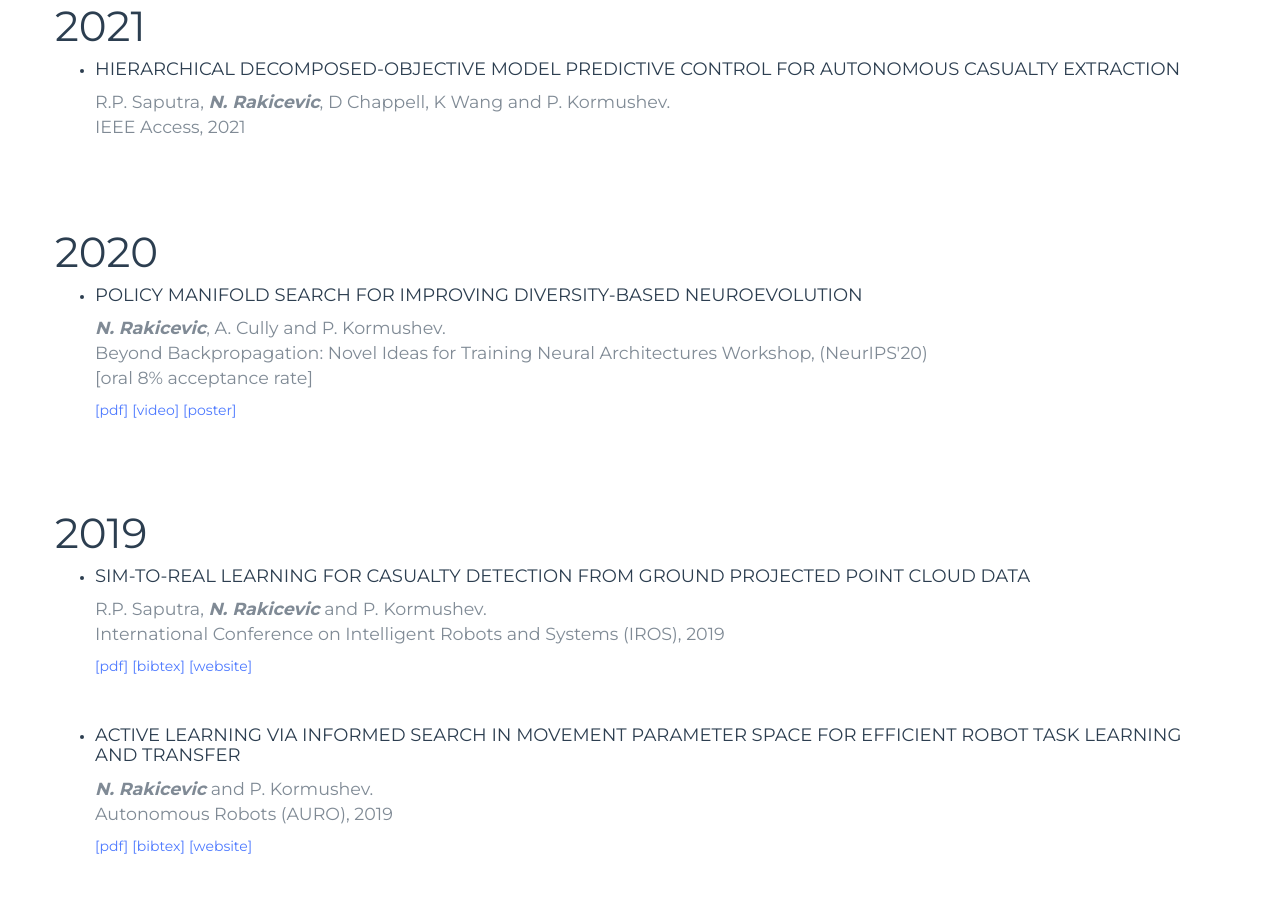
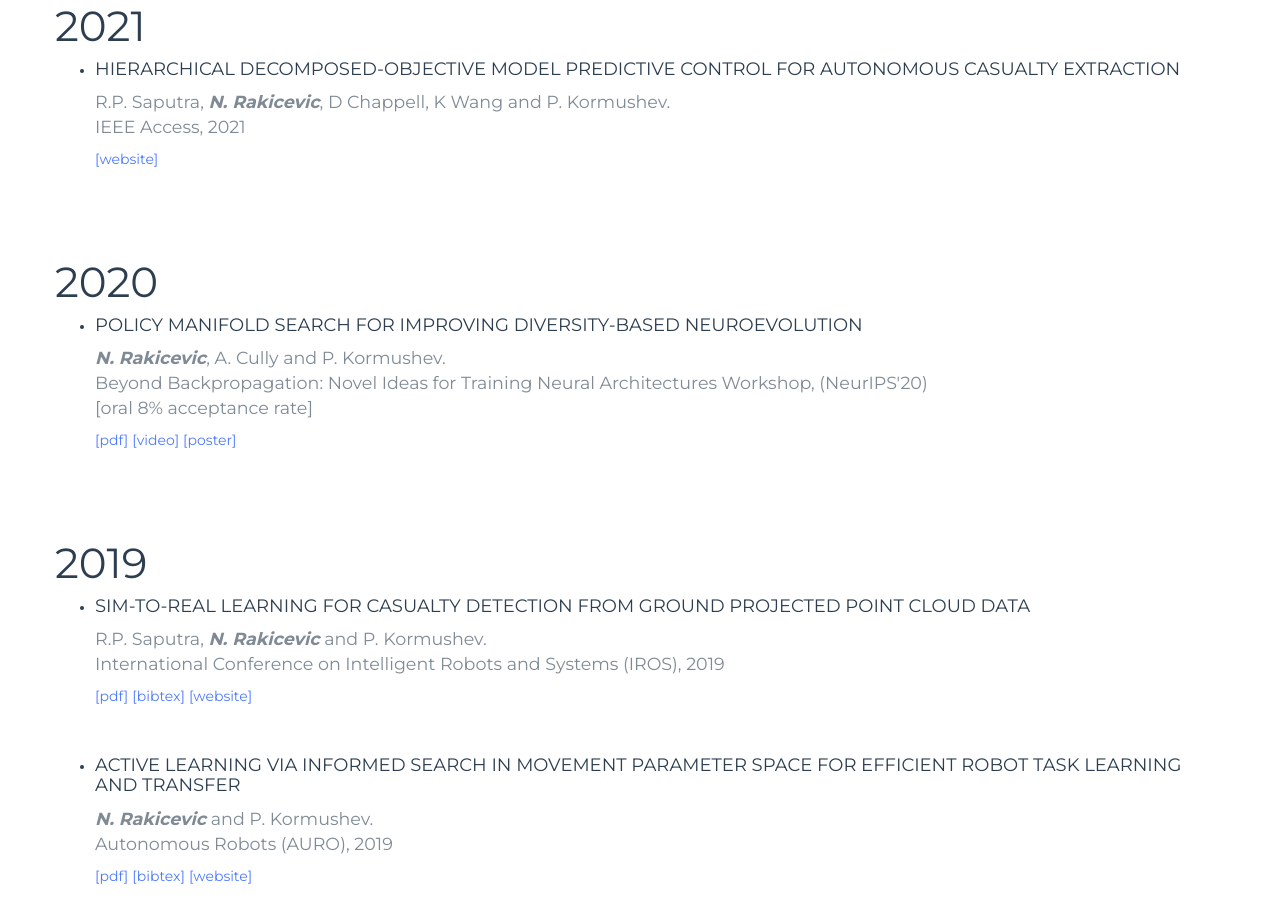
Before and after one commit to nemanja-rakicevic/nemanja-rakicevic.github.io, a website: page index.html in a window 1280 px wide. Shown: the part 1434-2356 px from the top of the page. Drawn offline with nearby package versions, Linux system fonts and the light colour scheme; some icons are missing.

Commit message:
Added website for Roni's paper

```diff
--- a/index.html
+++ b/index.html
@@ -215,6 +215,7 @@
                         IEEE Access, 2021
                     </p>
                     <!-- <a id="reflink" href="">[pdf]<em class="ref"></em></a>            -->
+                      <a id="reflink" href="https://sites.google.com/view/hido-mpc-resqbot">[website]<em class="ref"></em></a>
                 </li>
 
                 </ul>
```
